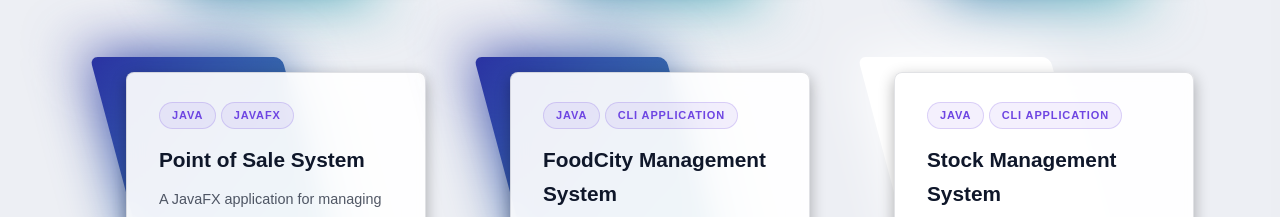
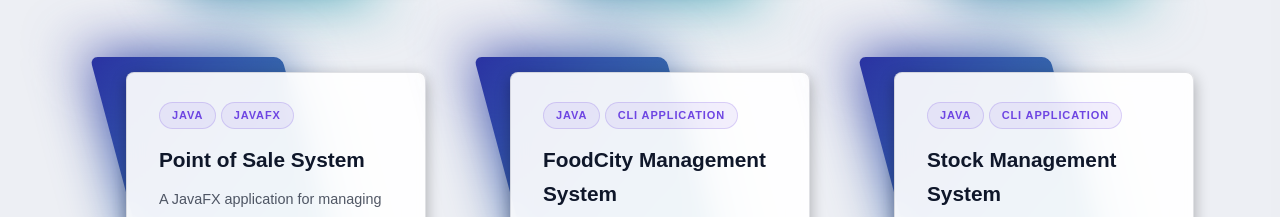
Before and after one commit to oshan-navishka/My-portfolio, a website built with webpack: page index.html in a window 1280 px wide. Shown: the part 3696-3913 px from the top of the page. Built offline with nearby package versions, Linux system fonts and the light colour scheme; files whose address does not match are found by name.

Commit message:
update project images

```diff
--- a/css/style.css
+++ b/css/style.css
@@ -1493,6 +1493,11 @@ scroll{
     background: linear-gradient(315deg, #49b7ba, #292fa2);
 }
 
+.project-box:nth-child(9)::before,
+.project-box:nth-child(9)::after {
+    background: linear-gradient(315deg, #49b7ba, #292fa2);
+}
+
 .project-box span {
     display: block;
     position: absolute;
@@ -1548,6 +1553,10 @@ scroll{
 
 .project-box:nth-child(8) span::before {
     background-image: url('../assets/img/projects/FoodCityLogoWhStr3.webp');
+}
+
+.project-box:nth-child(9) span::before {
+    background-image: url('../assets/img/projects/prf1.png');
 }
 
 /*podi box deka */
@@ -1607,6 +1616,10 @@ scroll{
 
 .project-box:nth-child(8) span::after {
     background-image: url('../assets/img/projects/348s.jpg');
+}
+
+.project-box:nth-child(9) span::after {
+    background-image: url('../assets/img/projects/prf3.png');
 }
 
 .project-box:hover span::after {
```
Also changed, not shown: assets/img/projects/prf1.png (added), assets/img/projects/prf2.jpg (added), assets/img/projects/prf3.png (added).
